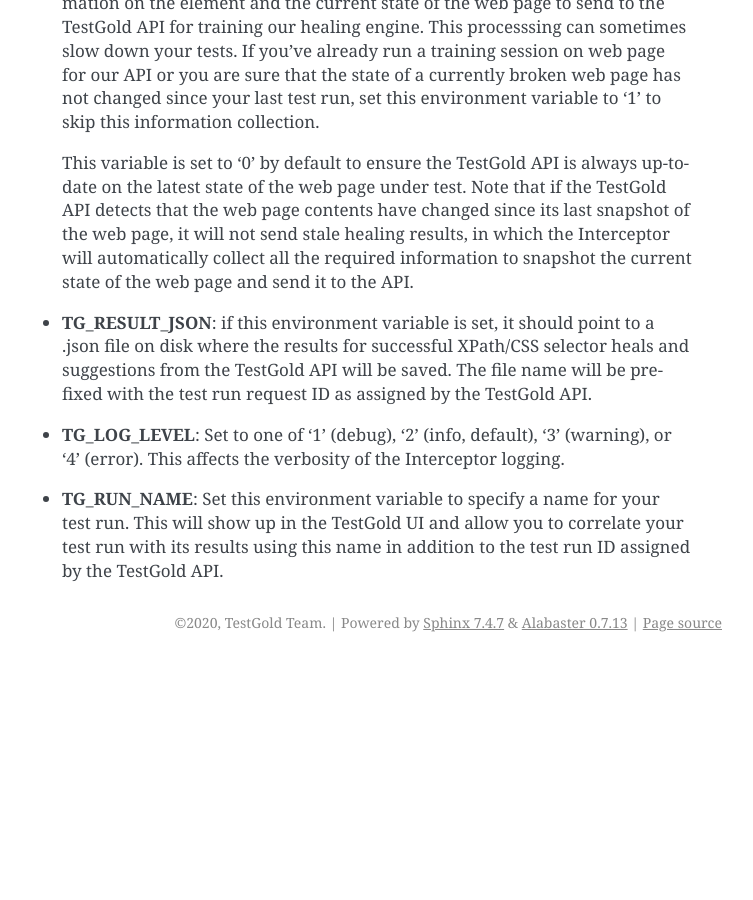
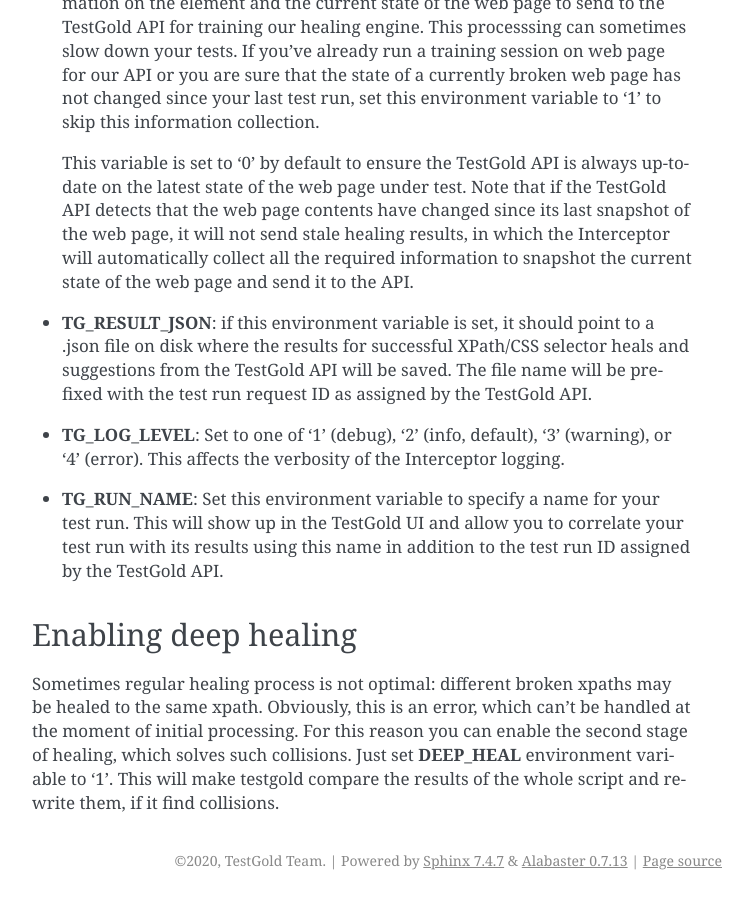
Before and after one commit to aichemydev/testgold, a Sphinx documentation site: the page built from docs/externaluse.rst, in a window 1280 px wide and 900 px high, scrolled down 2361 px. Shown: the whole window, without its empty margins (388-1141 px from the left). Built offline with Sphinx 7.4.7, drawn with Linux system fonts in a browser that asks for light colours; before the commit the page ends 3023 px from its top, so only the background shows below that; some of the changed text lies outside the part shown.

Commit message:
add: deep_heal description

```diff
--- a/docs/externaluse.rst
+++ b/docs/externaluse.rst
@@ -115,3 +115,12 @@
   your test run. This will show up in the TestGold UI and allow you to correlate
   your test run with its results using this name in addition to the test run ID
   assigned by the TestGold API.
+
+Enabling deep healing
+---------------------------------
+
+Sometimes regular healing process is not optimal: different broken xpaths may be healed to the same
+xpath. Obviously, this is an error, which can't be handled at the moment of initial processing. For
+this reason you can enable the second stage of healing, which solves such collisions. Just set
+**DEEP_HEAL** environment variable to '1'. This will make testgold compare the results of the whole
+script and rewrite them, if it find collisions.
```
Also changed, not shown: docs/_static/collision_new.png (added), docs/_static/collision_old.png (added).
